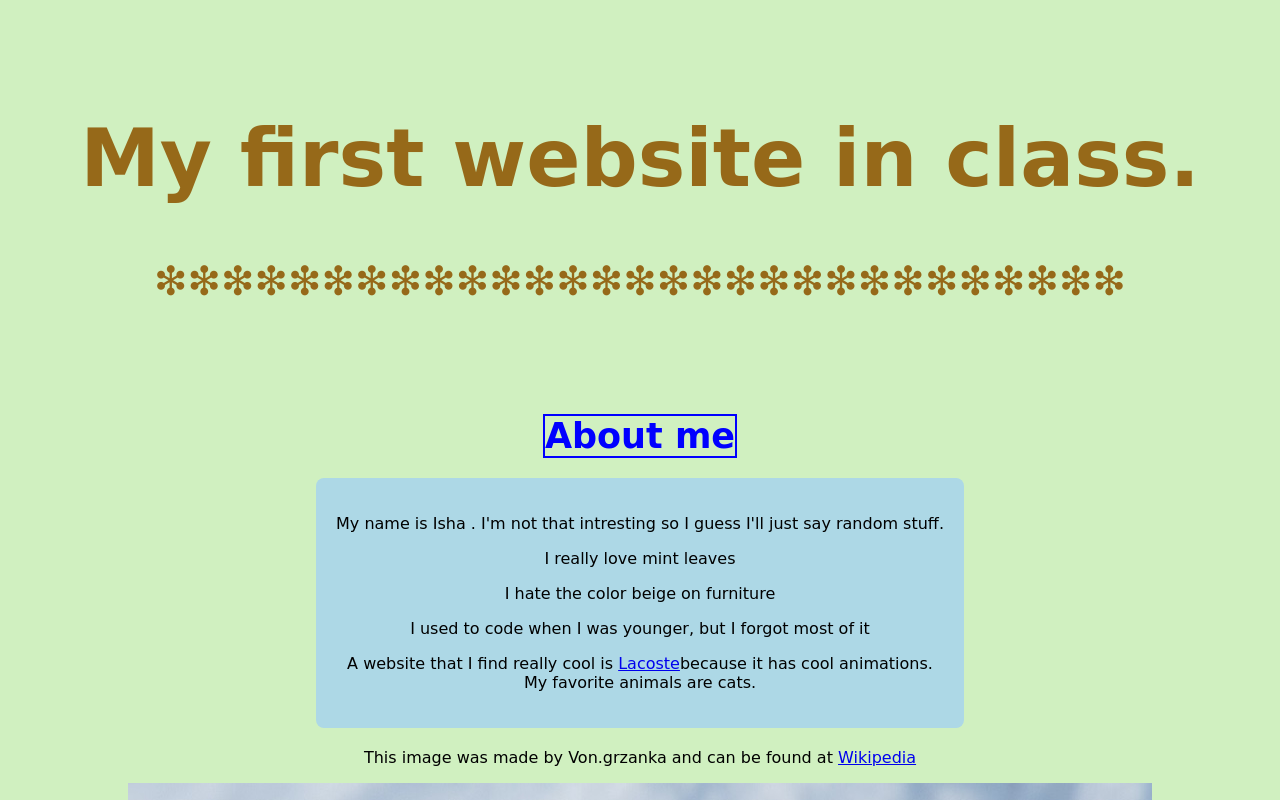
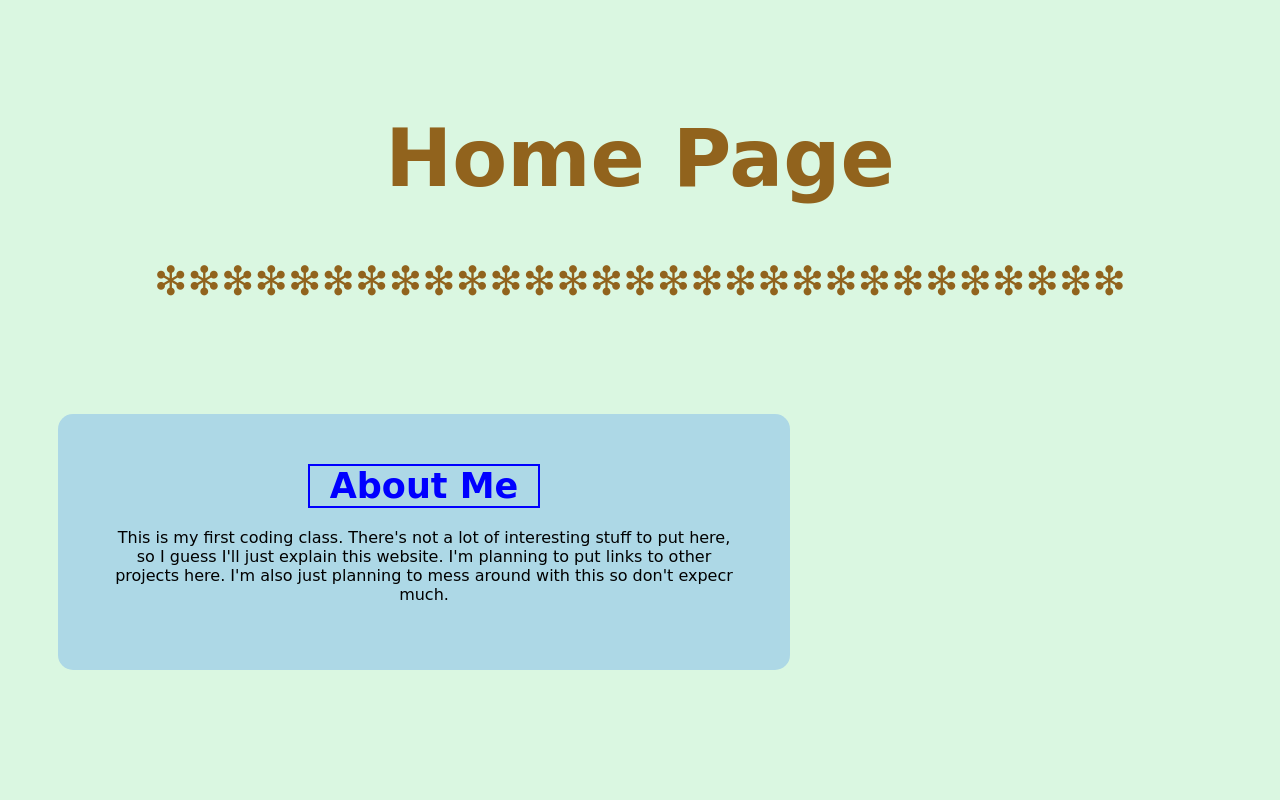
Before and after one commit to Iycolaco/Iycolaco.github.io, a plain HTML site: page index.html in a window 1280 px wide. Shown: the top 800 px of the page. Drawn offline with Linux system fonts and the light colour scheme.

Commit message:
updating homepage

```diff
--- a/index.html
+++ b/index.html
@@ -6,12 +6,12 @@
                 <link rel="icon" href="favicon.ico" type="image/x-icon">
 		<style>
 		   body{
-                        background-color:#D0F0C0;
+                        background-color:#daf7e1;
 			font-family: 'Felipa', cursive;
                         text-align:center;
 		   }
-		    .heading{
-			color:#966919;
+		    header{
+			color:#91631d;
 			margin:0 auto 20px auto;
                         padding:50px;
                         font-size:40px
@@ -20,16 +20,18 @@
 			width: fit-content;
 		        border:2px solid;
 			margin: 0 auto 20px auto;
+                        padding-left:20px;
+                        padding-right:20px;
 			color:blue;
                         font-size:35px;
 		   }
-		   .blue-box{
+		    main{
 			background-color:lightblue;
 			color: black;
-			padding:20px;
-			border-radius:8px;
-			width:fit-content;
-			margin:0 auto 20px auto;
+			padding:50px;
+			border-radius:15px;
+			width:50%;
+			margin-left:50px;
 		   }
                    .stars{
                         white-space: nowrap;
@@ -37,37 +39,21 @@
                         width: 100%;
                    }
 		</style>
-                <script src="validate.js" defer></script>
+                <script src="validate.js"></script>
 	</head>
 
 	<body>
-                <div class="heading">
-                    <h1><strong>My first website in class.
-                        </strong></h1>
+            <header>
+                    <h1><strong>Home Page</strong></h1>
                     <p class="stars">❇︎❇︎❇︎❇︎❇︎❇︎❇︎❇︎❇︎❇︎❇︎❇︎❇︎❇︎❇︎❇︎❇︎❇︎❇︎❇︎❇︎❇︎❇︎❇︎❇︎❇︎❇︎❇︎❇︎</p>
-                </div>
-		<h2>About me</h2>
-		<div class="blue-box">
-			<p>My name is Isha . I'm not that intresting so I
-                        guess I'll just say random stuff.</p>
-			<p>I really love mint leaves</p>
-			<p>I hate the color beige on furniture</p>
-			<p>I used to code when I was younger, but I
-                        forgot most of it</p>
-			<p>A website that I find really cool is
-                    <a href="https://www.lacoste.com/us/lacoste-heritage-2026">
-                        Lacoste</a>because it has cool animations.<br>
-                        My favorite animals are cats.</p>
-		</div>
-                <p>This image was made by Von.grzanka and can be found at
-<a href="https://commons.wikimedia.org/wiki/File:Felis_catus-cat_on_snow.jpg#/media/File:Felis_catus-cat_on_snow.jpg">Wikipedia</a></p>
-                <img src=
-                "images/medium-cat.jpg"
-                alt="Cat" srcset=
-            "images/small-cat.jpg 320w,
-            images/medium-cat.jpg 640w,
-            images/big-cat.jpg 1024w"
-            sizes="(max-width: 600px) 320px,
-            (max-width: 1000px) 640px,1024px">
+            </header>
+            <main>
+                <h2>About Me</h2>
+                <p>This is my first coding class. There's not a lot of
+                interesting stuff to put here, so I guess I'll just explain
+                this website. I'm planning to put links to other projects here.
+                I'm also just planning to mess around with this so don't expecr
+                much.</p>
+            </main>
         </body>
 </html>
```
